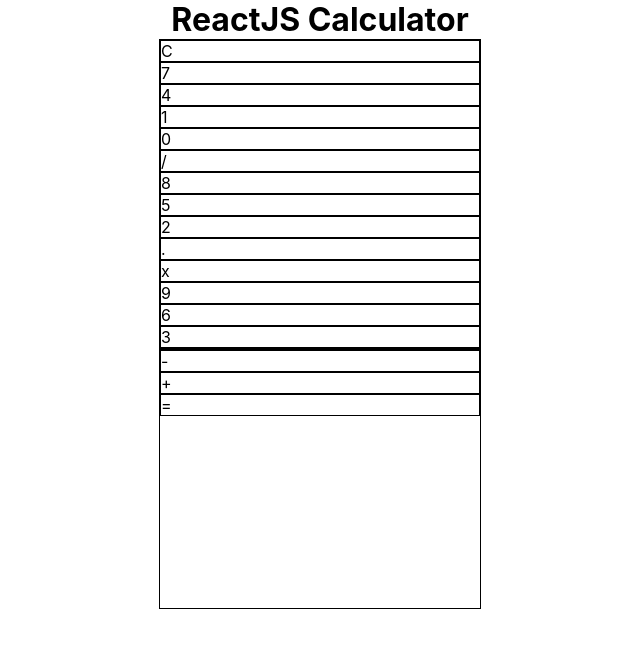
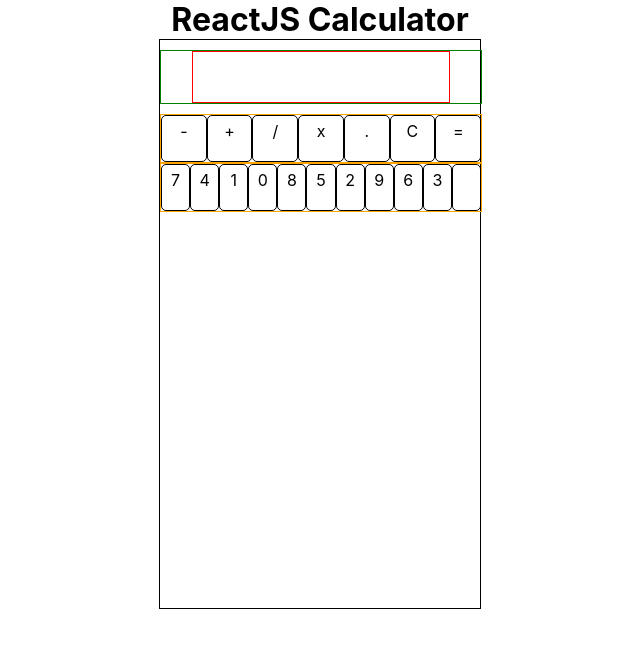
Before and after one commit to Csprier/calculator, a React (Create React App) app: page / in a window 1280 px wide. Shown: the top 648 px of the page, without its empty margins (320-960 px from the left). Built offline with nearby package versions, Linux system fonts and the light colour scheme.

Commit message:
Implemented the handleClick function on the calculator component. It updates the operations array in the components state.

```diff
--- a/src/components/Calculator.js
+++ b/src/components/Calculator.js
@@ -13,8 +13,27 @@
   }
 
   handleClick = (e) => {
+    // Get the value from the button's data-value
     const value = e.target.getAttribute('data-value');
-    console.log(value);
+    console.log('handleClick value: ', value);
+    switch (value) {
+      case 'clear':
+        // clear the array
+        this.setState({
+          operations: []
+        });
+        break;
+      case 'equal':
+        // Calcuate the operation's array equation
+        this.calculateOperations();
+        break;
+      default:
+        // add new value to the operations array
+        this.setState({
+          operations: [...this.state.operations, value]
+        });
+        break;
+    }
   }
 
   render() {
@@ -22,27 +41,31 @@
       <div className="calculator-container">
         <div className="calculator">
           <Display data={this.state.operations} />
+          <div className="operators">
+            <Button onClick={this.handleClick} label="-" value="-" />
+            <Button onClick={this.handleClick} label="+" size="2" value="+" />
+            <Button onClick={this.handleClick} label="/" value="/" />
+            <Button onClick={this.handleClick} label="x" value="*" />
+            <Button onClick={this.handleClick} label="." value="." />
             <Button onClick={this.handleClick} label="C" value="clear" />
+            <Button onClick={this.handleClick} label="=" size="2" value="equal" />
+          </div>
+
+          <div className="numbers">
             <Button onClick={this.handleClick} label="7" value="7" />
             <Button onClick={this.handleClick} label="4" value="4" />
             <Button onClick={this.handleClick} label="1" value="1" />
             <Button onClick={this.handleClick} label="0" value="0" />
 
-          <Button onClick={this.handleClick} label="/" value="/" />
             <Button onClick={this.handleClick} label="8" value="8" />
             <Button onClick={this.handleClick} label="5" value="5" />
             <Button onClick={this.handleClick} label="2" value="2" />
-          <Button onClick={this.handleClick} label="." value="." />
 
-          <Button onClick={this.handleClick} label="x" value="*" />
             <Button onClick={this.handleClick} label="9" value="9" />
             <Button onClick={this.handleClick} label="6" value="6" />
             <Button onClick={this.handleClick} label="3" value="3" />
             <Button label="" value="null" />
-
-          <Button onClick={this.handleClick} label="-" value="-" />
-          <Button onClick={this.handleClick} label="+" size="2" value="+" />
-          <Button onClick={this.handleClick} label="=" size="2" value="equal" />
+          </div>
         </div>
       </div>
     );
--- a/src/components/Display.js
+++ b/src/components/Display.js
@@ -3,9 +3,12 @@
 
 class Display extends Component {
   render() {
-    const equation = this.props.data.join('');
+    console.log('Display this.props: ', this.props.data);
+    const equation = this.props.data//.join('');
     return (
-      <div className="display">{equation}</div>
+      <div className="display-container">
+        <div className="display">{equation}</div>
+      </div>
     );
   }
 }
--- a/src/components/css/button.css
+++ b/src/components/css/button.css
@@ -1,3 +1,9 @@
 .btn {
+  width: 50px;
+  height: 35px;
+  margin: 0px;
+  padding: 5px;
+  text-align: center;
+  border-radius: 5px;
   border: 1px solid black;
 }
--- a/src/components/css/calculator.css
+++ b/src/components/css/calculator.css
@@ -10,3 +10,15 @@
   padding: 0px;
   border: 1px solid black;
 }
+
+.operators {
+  display: flex;
+  width: 100%;
+  border: 1px solid orange;
+}
+
+.numbers {
+  display: flex;
+  width: 100%;
+  border: 1px solid orange;
+}
--- a/src/components/css/display.css
+++ b/src/components/css/display.css
@@ -0,0 +1,14 @@
+.display-container {
+  width: 100%;
+  margin: 10px 0px 10px 0px;
+  padding: 0px;
+  border: 1px solid green;
+}
+
+.display {
+  width: 80%;
+  height: 50px;
+  margin: 0 auto;
+  padding: 0px;
+  border: 1px solid red;
+}
```
Lines whose indentation alone changed are shown as unchanged.
